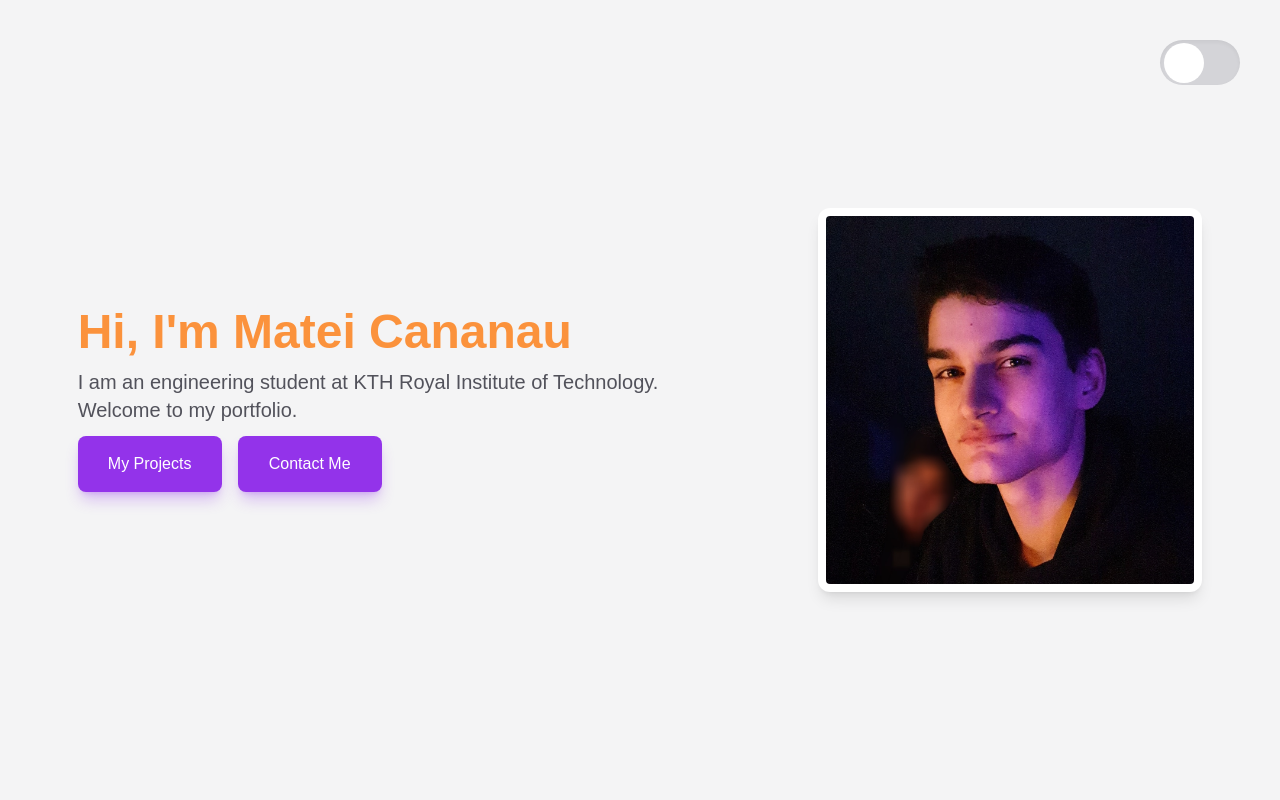
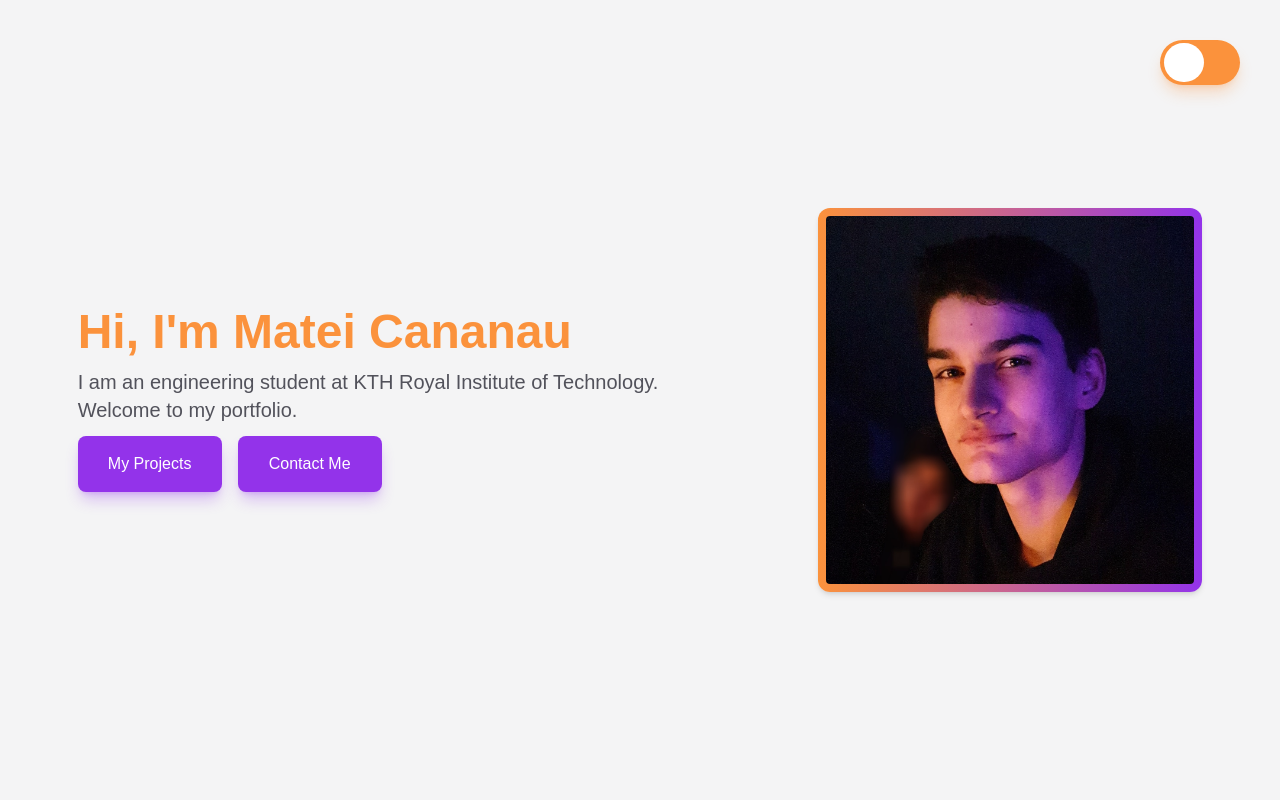
Before and after one commit to Matdrox/portfolio, a React (Create React App) app: page / in a window 1280 px wide. Shown: the top 800 px of the page. Built offline with nearby package versions, Linux system fonts and the light colour scheme.

Commit message:
Updated Colors

```diff
--- a/src/components/Page1.js
+++ b/src/components/Page1.js
@@ -23,10 +23,11 @@ const Page1 = ({ changePrimary }) => {
         <Button text='Contact Me'/>
         </div>
       </div>
-      <motion.div whileHover={{ scale: 1.05 }} whileTap={{ scale: 1 }}>
+      <motion.div whileHover={{ scale: 1.03 }} whileTap={{ scale: 1 }}>
         <img
           src={imgMateiCananau}
-          className='w-96 pointer-events-none rounded-xl shadow-lg p-2 bg-white'
+          className='w-96 pointer-events-none rounded-xl shadow-md p-2 bg-gradient-to-r from-orange-400 to-purple-600'
+          // className='w-96 pointer-events-none rounded-xl shadow-lg p-2 bg-white'
         />
       </motion.div>
       {/* <Box changePrimary={changePrimary} height='h-32' width='w-96' /> */}
--- a/src/components/buttons/Switch.js
+++ b/src/components/buttons/Switch.js
@@ -12,40 +12,15 @@ const Switch = (props) => {
   };
 
   return (
-    // <motion.div
-    //   style={{ background }}
-    //   className='bg-black w-[80px] h-[45px] rounded-3xl absolute top-0 right-0 m-10'
-    // >
-    //   <motion.div
-    //     className='bg-white shadow absolute -left-1 w-[50px] h-[50px] rounded-3xl -my-0.5'
-    //     drag='x'
-    //     whileDrag={{ scale: 1.2 }}
-    //     // whileHover={{ scale: 0.9 }}
-    //     dragConstraints={{ left: 0, right: 40 }}
-    //     dragSnapToOrigin={false}
-    //     style={{ x }}
-    //   ></motion.div>
-    // </motion.div>
-
-    // <div
-    //   className='bg-zinc-300 w-[80px] h-[45px] rounded-full absolute top-0 right-0 m-10 flex items-center justify-start'
-    //   data-isOn={isOn}
-    //   onClick={toggleSwitch}
-    // >
-    //   <motion.div
-    //     className='bg-white h-[35px] w-[35px] relative left-1 rounded-full'
-    //     layout
-    //     transition={spring}
-    //   />
-    // </div>
-
     <div
       onClick={toggleSwitch}
-      className={`bg-zinc-300 flex-start flex h-[45px] w-[80px] p-1 shadow-inner absolute top-0 right-0 m-10 rounded-full
-    hover:cursor-pointer dark:bg-zinc-700 ${props.enabled && 'place-content-end'}`}
+      className={`${props.enabled ? 'bg-purple-600 shadow-lg shadow-purple-600/30' : 'bg-orange-400 shadow-lg shadow-orange-400/30'} transition duration-300 flex-start flex h-[45px] w-[80px] p-1 absolute top-0 right-0 m-10 rounded-full
+    hover:cursor-pointer dark:bg-zinc-700 ${
+      props.enabled && 'place-content-end'
+    }`}
     >
       <motion.div
-        className='flex h-[40px] w-[40px] absolute top-[3px] items-center justify-center rounded-full bg-white'
+        className='flex h-[39px] w-[40px] absolute top-[3px] items-center justify-center rounded-full bg-white'
         layout
         transition={spring}
       ></motion.div>
```
